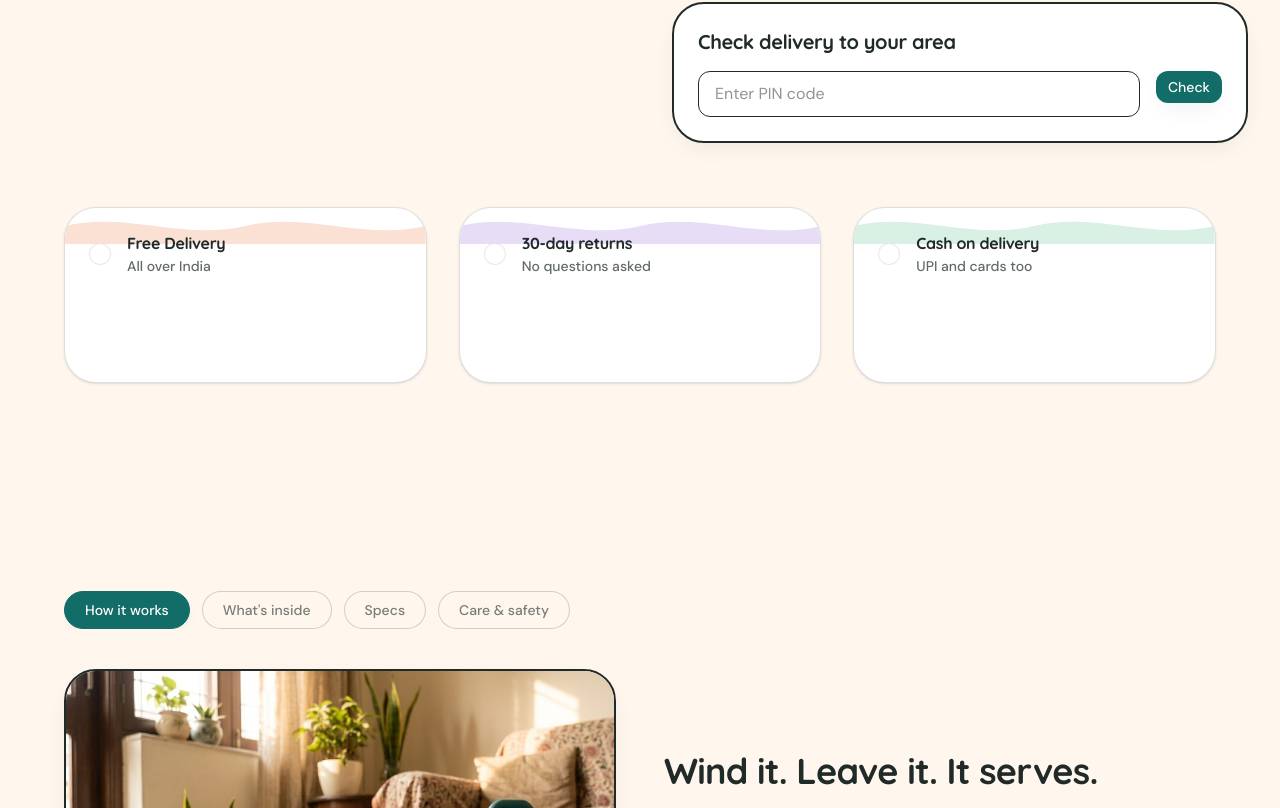
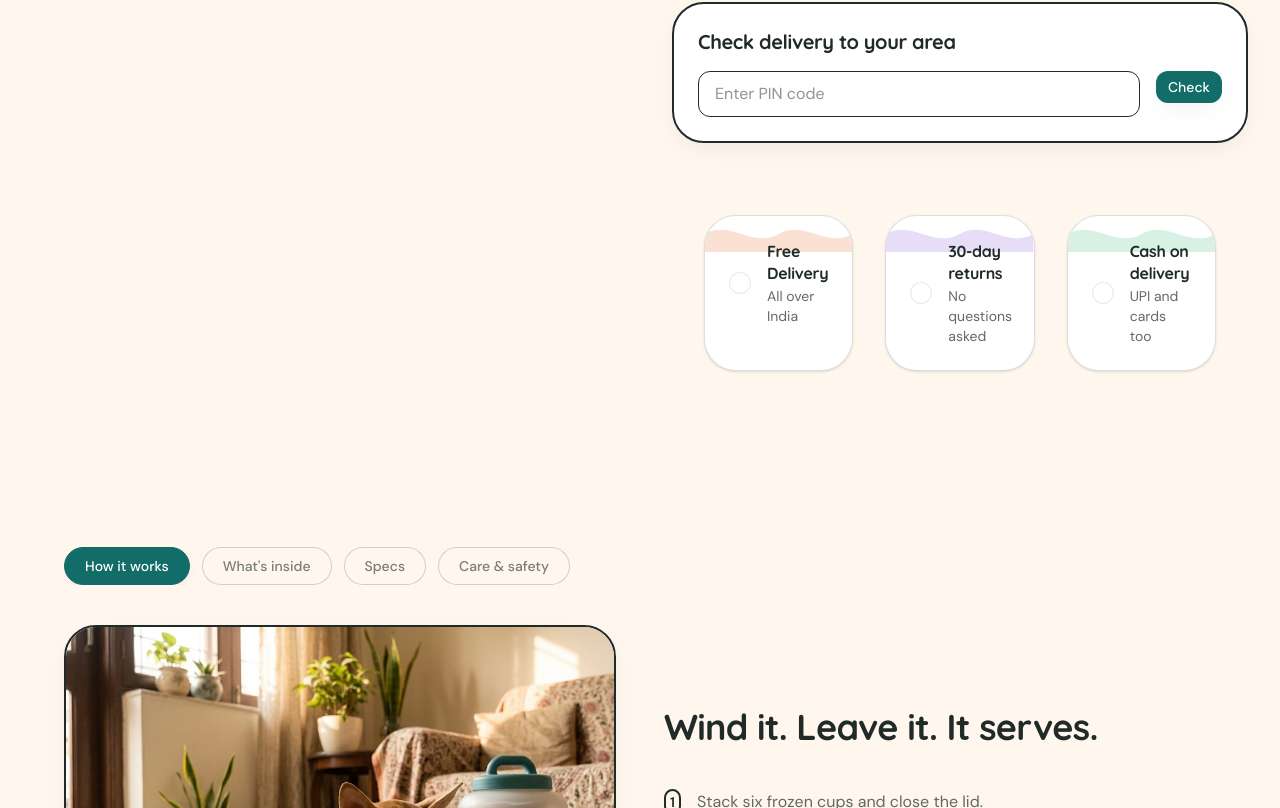
Before and after one commit to ShivVk18/0905cs211163-hwa-hackathon, a Next.js app: page /shop/awaystack in a window 1280 px wide. Shown: the part 1292-2100 px from the top of the page. Built offline with nearby package versions, Linux system fonts and the light colour scheme.

Commit message:
Fix layout: move TrustCards into right column, tighten spacing, fix gallery sticky, fix gallery chips width

```diff
--- a/app/shop/awaystack/page.js
+++ b/app/shop/awaystack/page.js
@@ -56,12 +56,8 @@ export default function AwayStackPage() {
               onBuyNow={handleBuyNow}
             />
             <DeliveryChecker />
+            <TrustCards />
           </div>
-        </section>
-
-        {/* Trust strip — full page width */}
-        <section className="scroll-mt-24 py-6 sm:py-8">
-          <TrustCards />
         </section>
 
         {/* Information tabs — full page width */}
@@ -70,7 +66,7 @@ export default function AwayStackPage() {
         </section>
 
         {/* Lifestyle images — full page width */}
-        <section className="scroll-mt-24 py-20 sm:py-28">
+        <section className="scroll-mt-24 py-6 sm:py-8">
           <LifestyleImages />
         </section>
       </Container>
--- a/components/TrustCards.js
+++ b/components/TrustCards.js
@@ -1,16 +1,8 @@
 'use client';
-
-import { motion } from 'motion/react';
 
 import { product } from '@/data/product';
 
 const { trust } = product;
-
-const TRUST_COLORS = [
-  { background: '#FBE0D4', wave: '#F5BFA6' },
-  { background: '#E7DDF7', wave: '#C9B6EC' },
-  { background: '#D9F0E4', wave: '#A9DCC4' },
-];
 
 const TruckIcon = () => (
   <svg viewBox="0 0 24 24" fill="none" stroke="currentColor" strokeWidth="1.8" strokeLinecap="round" strokeLinejoin="round" aria-hidden="true">
@@ -42,11 +34,16 @@ export function TrustCards() {
         <div className="grid grid-cols-1 sm:grid-cols-3 gap-6 sm:gap-8">
           {trust.map((item, i) => {
             const Icon = ICON_MAP[item.icon];
-            const style = TRUST_COLORS[i % TRUST_COLORS.length];
+            const style =
+              i === 0
+                ? { background: '#FBE0D4', wave: '#F5BFA6' }
+                : i === 1
+                ? { background: '#E7DDF7', wave: '#C9B6EC' }
+                : { background: '#D9F0E4', wave: '#A9DCC4' };
             return (
               <div
                 key={item.name}
-                className="relative flex flex-col h-40 sm:h-44 overflow-hidden rounded-[2rem] border border-text/15 bg-white shadow-sm"
+                className="relative flex flex-col overflow-hidden rounded-[2rem] border border-text/15 bg-white shadow-sm"
               >
                 <div className="absolute inset-x-0 top-0 h-[36px] w-full">
                   <svg viewBox="0 0 400 24" preserveAspectRatio="none" className="absolute inset-0 h-full w-full">
@@ -59,9 +56,9 @@ export function TrustCards() {
                   </div>
                   <div className="flex-1">
                     <h4 className="font-heading text-base font-bold leading-snug text-text">
-                      {item.title || item.name}
+                      {item.title}
                     </h4>
-                    <p className="mt-0.5 text-sm font-medium text-text/70">{item.description}</p>
+                    <p className="mt-0.5 text-sm text-text/70">{item.description}</p>
                   </div>
                 </div>
               </div>
@@ -72,5 +69,3 @@ export function TrustCards() {
     </section>
   );
 }
-
-export default TrustCards;
```
